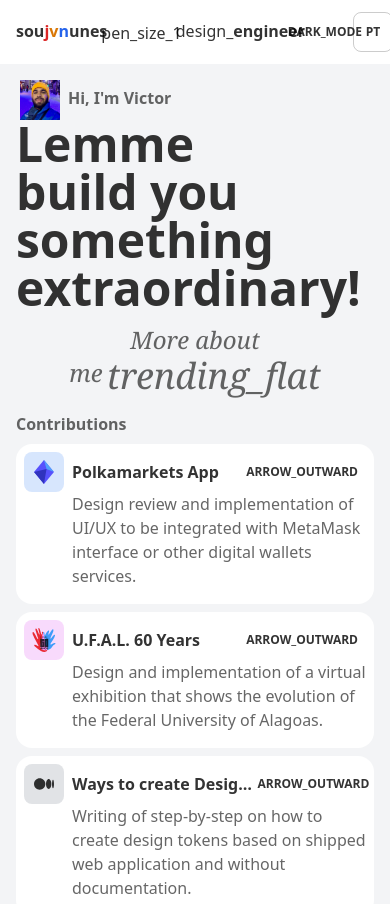
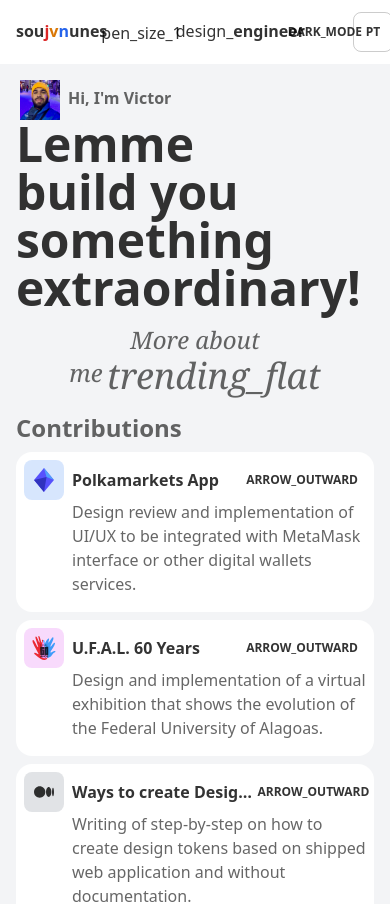
Before and after one commit to soujvnunes/soujvnunes.github.io, a React (Vite) app: page / in a window 390 px wide. Shown: the top 904 px of the page. Built offline with nearby package versions, Linux system fonts and the light colour scheme.

Commit message:
feat(ContributionsSection): adjust mobile UI

```diff
--- a/src/components/ContributionsSection.tsx
+++ b/src/components/ContributionsSection.tsx
@@ -15,7 +15,7 @@ export default function ContributionsSection() {
       <h2
         className={cn(
           classNames.text.secondary,
-          "mb-2 font-bold lg:mb-4 lg:text-2xl",
+          "mb-2 font-bold lg:mb-4 text-2xl",
         )}
       >
         {t("contributions_title")}
@@ -28,7 +28,7 @@ export default function ContributionsSection() {
           >
             <Card
               label={t(project.title)}
-              href={project.description}
+              href={project.href}
               icon={{
                 name: project.icon.name,
               }}
```
